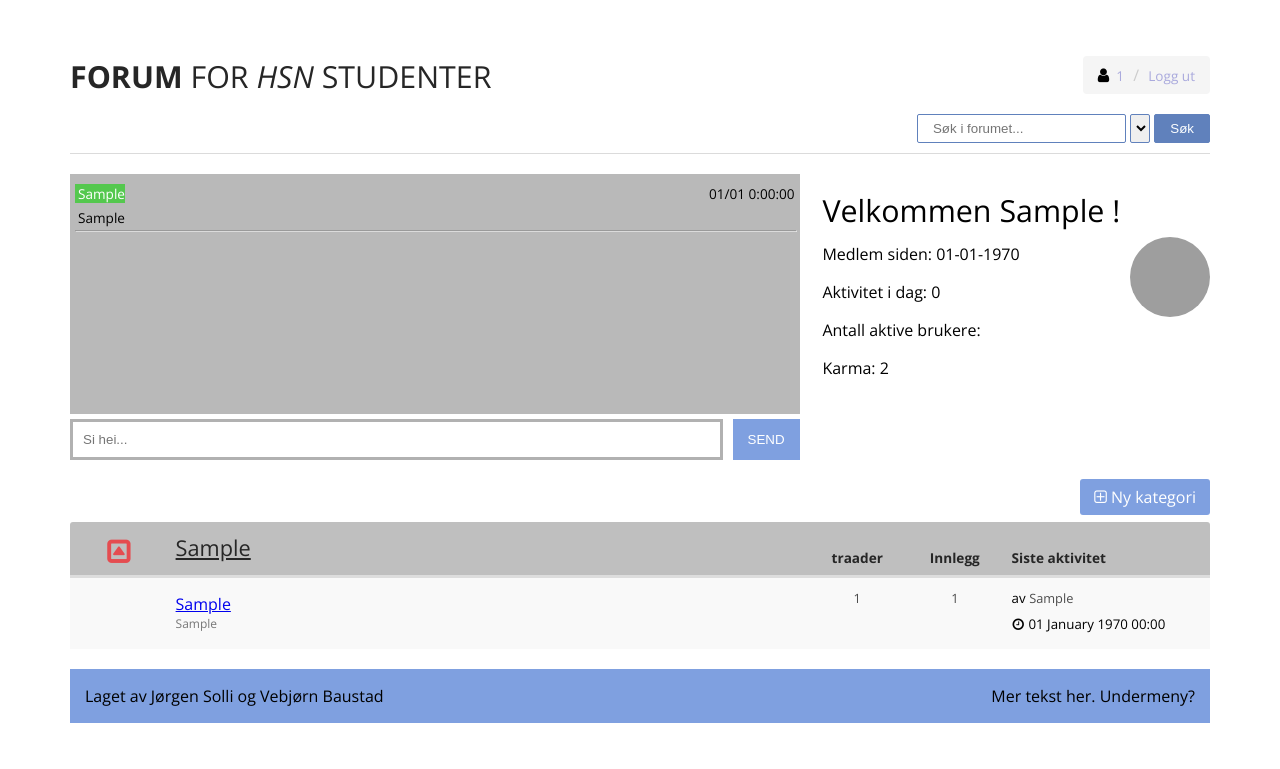
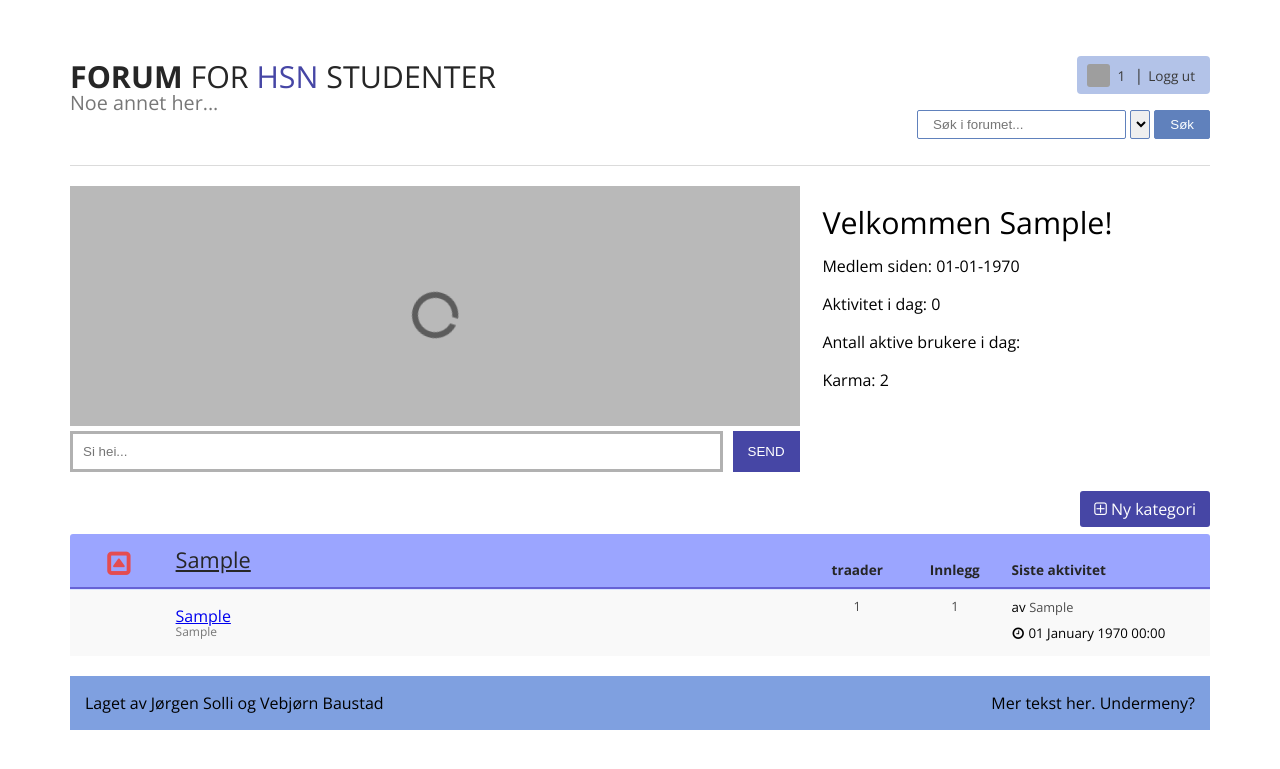
Before and after one commit to vBaustad/HSNForum, a PHP site: page / in a window 1280 px wide. Shown: the top 769 px of the page. Run offline with PHP 8.4, Linux system fonts and the light colour scheme; the visitor is signed in with stand-in values (Sample User, id 1); tables that the repository leaves empty or names only in its code hold one stand-in row (values such as "Sample post"); some libraries are stand-ins or nearby versions; grey boxes are pictures that could not be loaded.

Commit message:
MYE cleanup. Lagt til lokal jquery. Fikset farget og litt redundans i .css ++ mye annet som jeg allerede har glemt.

```diff
--- a/forum/www/bruker.php
+++ b/forum/www/bruker.php
@@ -3,7 +3,7 @@ require_once 'includes/db_connect.php';
 require_once 'includes/header.php';
 require_once 'includes/boxes.php';
 
-
+// TODO: Fikse ordentlig svar på opplastingav bilde. med header
 if (isset($_GET['bruker']) && $_GET['bruker'] > 0) {
     $bruker_id = $_GET['bruker'];
 
@@ -21,7 +21,6 @@ if (isset($_GET['bruker']) && $_GET['bruker'] > 0) {
 
         //close statement
         $stmt -> close();
-
     }
 
 
--- a/forum/www/chatbox.php
+++ b/forum/www/chatbox.php
@@ -1,6 +1,6 @@
 <?php
-require_once(__DIR__ . '/includes/functions.php');
-require_once(__DIR__ . '/includes/db_connect.php');
+require_once ('includes/functions.php');
+require_once ('includes/db_connect.php');
 ?>
 
 <script src="js/chatbox.js" xmlns="http://www.w3.org/1999/xhtml"></script>
@@ -9,7 +9,7 @@ require_once(__DIR__ . '/includes/db_connect.php');
         $.ajaxSetup({cache:false});
         setInterval(function () {
             $("#meldinger").load('includes/chat.php');
-        }, 1000);
+        }, 2000);
 
         $("#chat_msg_text").keyup(function(event){
             if(event.keyCode == 13){
@@ -55,7 +55,6 @@ _EOL;
         $ant_innlegg = tellInnlegg($conn, "bruker", $bruker_id);
         $ant_traader = tellTraader($conn, "bruker", $bruker_id);
 
-        $profilbilde = hentBilde($conn, $bruker_id);
         $bruker_siden = date("d-m-Y", strtotime($sql_bruker_dato));
 
         $traad_idag = aktivitetIdag($conn, "traad" ,$bruker_id);
@@ -67,11 +66,11 @@ _EOL;
 
         echo <<<_EOL
         <div class="textarea pull-right skjul-liten skjul-medium">
-            <h1>Velkommen $sql_bruker_fornavn !</h1>
-            <div class="clearfix"></div><img style="float:right" class="avatar_forum" src="img/profilbilder/$profilbilde">
+            <h1>Velkommen $sql_bruker_fornavn!</h1>
+            <div class="clearfix"></div>
                 <p>Medlem siden: $bruker_siden </p>
                 <p>Aktivitet i dag: $aktivitet_idag </p>
-                <p>Antall aktive brukere: $aktive_brukere</p>
+                <p>Antall aktive brukere i dag: $aktive_brukere</p>
                 <p>Karma: $karma </p>
             </div>
         </div>
--- a/forum/www/css/stylesheet.css
+++ b/forum/www/css/stylesheet.css
@@ -86,6 +86,7 @@ html {
 #chat_msg_text {
     width: 100%;
     display: block;
+    outline: none;
     box-shadow: none;
     padding: 10px;
     margin-left: -5px;
@@ -101,13 +102,9 @@ html {
     overflow: hidden;
     padding: 0 15px;
     height: 41px;
-    background-color: #7fa0e0;
-    color: white;
     border: none;
     border-radius: 0;
-    text-align: center;
-    text-decoration: none;
-    cursor: pointer;
+    outline: none;
 }
 
 #chat_laster {
@@ -401,31 +398,54 @@ html {
     border-bottom: 1px solid #dbdbdb;
 }
 
-.breadcrumb {
+.panel {
+    background-color: #b3c3e8 !important;
+}
+
+.panel a {
+    color: #3a3a3a !important;
+}
+
+.panel > li + li:before {
+    content: "|" !important;
+    color: #3a3a3a !important;
+}
+
+.avatar_panel {
+    margin: 0 8px -6px -5px;
+    padding: 0;
+    width: 23px;
+    height: 23px;
+    object-fit: cover;
+    border-radius: 3px;
+    -moz-border-radius: 3px;
+    -webkit-border-radius: 3px;
+}
+
+.sti {
     padding: 8px 15px;
-    margin-bottom: 20px;
     list-style: none;
-    background-color: #f5f5f5;
+    background-color: rgba(173, 184, 217, 1);
     border-radius: 4px;
 }
 
-.breadcrumb > li {
+.sti > li {
     display: inline-block;
 }
 
-.breadcrumb > li + li:before {
+.sti > li + li:before {
     padding: 0 5px;
-    color: #ccc;
-    content: "/\00a0";
+    color: #ffffff;
+    content: "/";
 }
 
-.breadcrumb a {
+.sti a {
     text-decoration: none;
-    color: #aad;
+    color: #393955;
     font-size: .85em;
 }
 
-.breadcrumb a:hover {
+.sti a:hover {
     text-decoration: underline;
 }
 
@@ -504,20 +524,29 @@ html {
 }
 
 .purple {
-    color: #800080 !important;
+    color: #4646a5 !important;
 }
 
 /* BUTTONS */
 .button-std {
     display: inline-block;
     padding: 7px 14px;
-    background-color: #7fa0e0;
+    background-color: #4646a5;
     color: white;
     border: none;
     border-radius: 3px;
     text-align: center;
     text-decoration: none;
     cursor: pointer;
+}
+
+.button-std:hover {
+    background: #38387c;
+    -webkit-transition: background .3s;
+    -moz-transition: background .3s;
+    -ms-transition: background .3s;
+    -o-transition: background .3s;
+    transition: background .3s;
 }
 
 /* TEXT */
@@ -563,12 +592,8 @@ html {
     font-family: inherit;
     font-weight: 500;
     line-height: 1.7em;
-    color: inherit
-}
-
-th .th_text a {
-    text-decoration: underline;
-    color: #3f45c6;
+    color: inherit;
+    height: 50px;
 }
 
 h1 {
@@ -633,7 +658,7 @@ table {
 }
 
 th {
-    background: #bfbfbf;
+    background: rgba(155, 165, 255, 1);
 }
 
 th:nth-child(1) {
@@ -682,16 +707,16 @@ tbody > tr > td > a:hover {
     padding: 8px;
     line-height: 1.4;
     vertical-align: top;
-    border-top: 1px solid #ddd;
+    border-top: 1px solid #dbe5ff;
 }
 
 .table > thead > tr > th {
     vertical-align: bottom;
-    border-bottom: 2px solid #ddd;
+    border-bottom: 2px solid #6662d6;
 }
 
 .table > caption + thead > tr:first-child > td, .table > caption + thead > tr:first-child > th, .table > colgroup + thead > tr:first-child > td, .table > colgroup + thead > tr:first-child > th, .table > thead:first-child > tr:first-child > td, .table > thead:first-child > tr:first-child > th {
-    border-top: 0
+    border-top: 0;
 }
 
 .table-striped > tbody > tr:nth-of-type(odd) {
@@ -699,11 +724,11 @@ tbody > tr > td > a:hover {
 }
 
 .table-striped > tbody > tr:nth-of-type(even) {
-    background-color: #ddd;
+    background-color: #f0f0f0;
 }
 
 .table-striped > tbody > tr:hover {
-    background-color: #eee;
+    background-color: #e0e9ff;
 }
 
 .forum .fa {
--- a/forum/www/includes/header.php
+++ b/forum/www/includes/header.php
@@ -20,7 +20,7 @@ require_once (__DIR__ . '/db_connect.php');
     <link rel="stylesheet" type="text/css" href="css/stylesheet.css">
     <link rel="stylesheet" type="text/css" href="css/stylesheet-m.css">
 
-    <script src="https://ajax.googleapis.com/ajax/libs/jquery/1.12.0/jquery.min.js"></script>
+    <script src="js/jquery-1.12.3.min.js"></script>
 </head>
 <body>
 
@@ -57,17 +57,22 @@ require_once (__DIR__ . '/db_connect.php');
 
 <div class="container">
     <div class="page-header">
-        <h1 class="pull-left"><a id="logo-text" href="index.php"><b>FORUM</b> FOR <i>HSN</i> STUDENTER</a></h1>
+        <h1 class="pull-left">
+            <a id="logo-text" href="index.php"><b>FORUM</b> FOR <span class="purple">HSN</span> STUDENTER</a><br>
+            <small>Noe annet her...</small>
+        </h1>
         <div class="pull-right">
             <?php
             if (innlogget() == true) {
-                echo    '<ol class="breadcrumb pull-right clearfix">';
-                echo        '<li><i class="fa fa-user pad-right"></i><a id="profil-img" href="bruker.php?bruker=' . $_SESSION['bruker_id'] . '">' . $_SESSION['bruker_navn'] . "</a></li> ";
+                $bilde = hentBilde($conn, $_SESSION['bruker_id']);
+                echo    '<ol class="sti panel pull-right clearfix">';
+                echo        '<li><img class="avatar_panel" src="img/profilbilder/' . $bilde . '">';
+                echo            '<a id="profil-img" href="bruker.php?bruker=' . $_SESSION['bruker_id'] . '">' . $_SESSION['bruker_navn'] . "</a></li> ";
                 echo        '<li><a id="logg_ut" href="includes/loggut.php">Logg ut</a></li>';
                 echo    '</ol>';
             }
             else {
-                echo    '<ol class="breadcrumb pull-right">';
+                echo    '<ol class="sti panel pull-right">';
                 echo        '<li><a id="logg_inn" href="#" data-rel="popup">Logg inn</a></li>';
                 echo        '<li><a id="registrer" href="#" data-rel="popup">Registrer deg</a></li>';
                 echo    '</ol>';
--- a/forum/www/index.php
+++ b/forum/www/index.php
@@ -1,8 +1,10 @@
+<script src="js/functions.js"></script>
+
 <?php
-require_once ('includes/db_connect.php');
-require_once ('includes/header.php');
-require_once ('chatbox.php');
-require_once ('includes/boxes.php');
+require_once 'includes/db_connect.php';
+require_once 'includes/header.php';
+require_once 'chatbox.php';
+require_once 'includes/boxes.php';
 
 if (bruker_level() == "admin") {
     echo '<a class="pull-right button-std mar-bot" id="ny_kat_btn" href="#"><i class="fa fa-plus-square-o"></i> Ny kategori</a>';
@@ -17,6 +19,7 @@ if ($stmt = $conn->prepare("SELECT kat_id, kat_navn FROM kategori")) {
 
     // Ramser opp alle kategorier
     while ($stmt->fetch()) {
+        // Printer ut table head. Hver tbody begynner med en egen generert class slik at jquery kan identifisere radene og skjule de etter behov.
         echo <<<_END
         <table class="main-table table forum table-striped">
             <thead>
@@ -31,7 +34,7 @@ if ($stmt = $conn->prepare("SELECT kat_id, kat_navn FROM kategori")) {
                       <th class="rad-bredde-2x skjul-liten skjul-medium">Siste aktivitet</th>
                 </tr>
             </thead>
-        <tbody>
+        <tbody class="radID$sq_kat_id">
 _END;
         $ukat_teller = $sq_kat_id;
 
@@ -47,65 +50,26 @@ _END;
             $ukat_id = $sql_ukat_id;
 
             // Teller antall traader
-            $anttraad = $conn->prepare("SELECT COUNT(traad_id) as anttraader FROM traad WHERE ukat_id = ?");
-            $anttraad->bind_param("i", $ukat_id);
-            $anttraad->execute();
-            $anttraad->store_result();
-            $anttraad->bind_result($sql_anttraader);
-            $anttraad->fetch();
+            $anttraad = tellTraader($conn, "ukat", $ukat_id);
 
             // Teller antall innlegg
-            $antinnlegg = $conn->prepare("SELECT COUNT(innlegg_id) as antInnlegg FROM innlegg WHERE ukat_id = ?");
-            $antinnlegg->bind_param("i", $ukat_id);
-            $antinnlegg->execute();
-            $antinnlegg->store_result();
-            $antinnlegg->bind_result($sql_antInnlegg);
-            $antinnlegg->fetch();
+            $antInnlegg = tellInnlegg($conn, "ukat", $ukat_id);
 
-            // TODO: bruk funksjon sjekkDato() ?
+            // Finner bruker som skrev siste traad
+            $sistetraad = sistAktivUkat($conn, "traad", $ukat_id);
+
             // Finner bruker som skreve siste innlegg
-            $siste_innlegg = $conn->prepare("SELECT innlegg_dato, bruker_navn, bruker_id FROM innlegg WHERE ukat_id = ? ORDER BY innlegg_dato DESC LIMIT 1");
-            $siste_innlegg->bind_param("i", $ukat_id);
-            $siste_innlegg->execute();
-            $siste_innlegg->store_result();
-            $siste_innlegg->bind_result($sql_innlegg_dato, $sql_bruker_navn, $sql_bruker_id);
-            $siste_innlegg->fetch();
+            $sisteInnlegg = sistAktivUkat($conn, "innlegg", $ukat_id);
 
-            // TODO: bruk funksjon?
-            // Finner bruker som skrev siste traad
-            $siste_traad = $conn->prepare("SELECT traad_dato, bruker_navn, bruker_id FROM traad WHERE ukat_id = ? ORDER BY traad_dato DESC LIMIT 1");
-            $siste_traad->bind_param("i", $ukat_id);
-            $siste_traad->execute();
-            $siste_traad->store_result();
-            $siste_traad->bind_result($sql_traad_traad_dato, $sql_traad_bruker_navn, $sql_traad_bruker_id);
-            $siste_traad->fetch();
-
-            // TODO: Peker på feil bruker.
-            if ($sql_innlegg_dato > $sql_traad_traad_dato) {
-                $siste_aktivitet = datoSjekk($sql_innlegg_dato);
-                $siste_innlegg_navn = $sql_bruker_navn;
-                $siste_innlegg_id = $sql_bruker_id;
+            // Sjekker siste aktivitet i både tråd og innlegg mot hverandre og finner absolutt siste aktivitet
+            if ($sisteInnlegg[0] > $sistetraad[0]) {
+                $siste_aktivitet = datoSjekk($sisteInnlegg[0]);
+                $siste_innlegg_navn = $sisteInnlegg[1];
+                $siste_innlegg_id = $sisteInnlegg[2];
             } else {
-                $siste_aktivitet = datoSjekk($sql_traad_traad_dato);
-                $siste_innlegg_navn = $sql_traad_bruker_navn;
-                $siste_innlegg_id = $sql_traad_bruker_id;
-            }
-
-            if ($siste_innlegg->num_rows > 0) {
-                // Finner dato på siste traad.. lag en spørring som sjekker BÅDE traad og innlegg dato. Finn siste!!
-                $dagensdato = date("y-d/m");
-                $meldingdato = date("y-d/m", strtotime($sql_innlegg_dato));
-
-                $postdm = utf8_encode(strftime("%a %d %B", strtotime($sql_innlegg_dato)));
-                $postgis = date("G:i ", strtotime($sql_innlegg_dato));
-
-                if ($meldingdato == $dagensdato) {
-                    $postdm = " I dag ";
-                }
-                $postdato = '<i class="fa fa-clock-o"></i> ' . $postdm . ' ' . $postgis;
-            }
-            else {
-                $postdato = "";
+                $siste_aktivitet = datoSjekk($sistetraad[0]);
+                $siste_innlegg_navn = $sistetraad[1];
+                $siste_innlegg_id = $sistetraad[2];
             }
 
             echo <<<_END
@@ -118,16 +82,16 @@ _END;
                 </h4></td>
 
                 <td class="text-center skjul-liten skjul-medium">
-                    <a href="kategori.php?kat_id=$sql_kat_id&ukat_id=$sql_ukat_id">$sql_anttraader</a>
+                    <a href="kategori.php?kat_id=$sql_kat_id&ukat_id=$sql_ukat_id">$anttraad</a>
                 </td>
 
                 <td class="text-center skjul-liten skjul-medium">
-                    <a href="#">$sql_antInnlegg</a>
+                    <a href="#">$antInnlegg</a>
                 </td>
 
                 <td class="skjul-liten skjul-medium">
 _END;
-                if ($siste_innlegg->num_rows > 0 ) {
+                if ($antInnlegg > 0 ) {
                     echo <<<_END
                     <small>av </small>
                         <a href="bruker.php?bruker=$siste_innlegg_id">$siste_innlegg_navn</a><br><small>
@@ -141,9 +105,6 @@ _END;
         }
         echo '</tbody>';
         echo '</table>';
-        $siste_traad->close();
-        $antinnlegg->close();
-        $anttraad->close();
         $stmt_ukat->close();
     }
 }
```
Also changed, not shown: forum/www/includes/endringer.php (+6 -26 lines), forum/www/includes/functions.php (+48 -17 lines), forum/www/js/functions.js (+3 -18 lines), forum/www/kategori.php (+30 -28 lines), forum/www/testpage.php (+13 -12 lines), forum/www/traad.php (+34 -20 lines).
